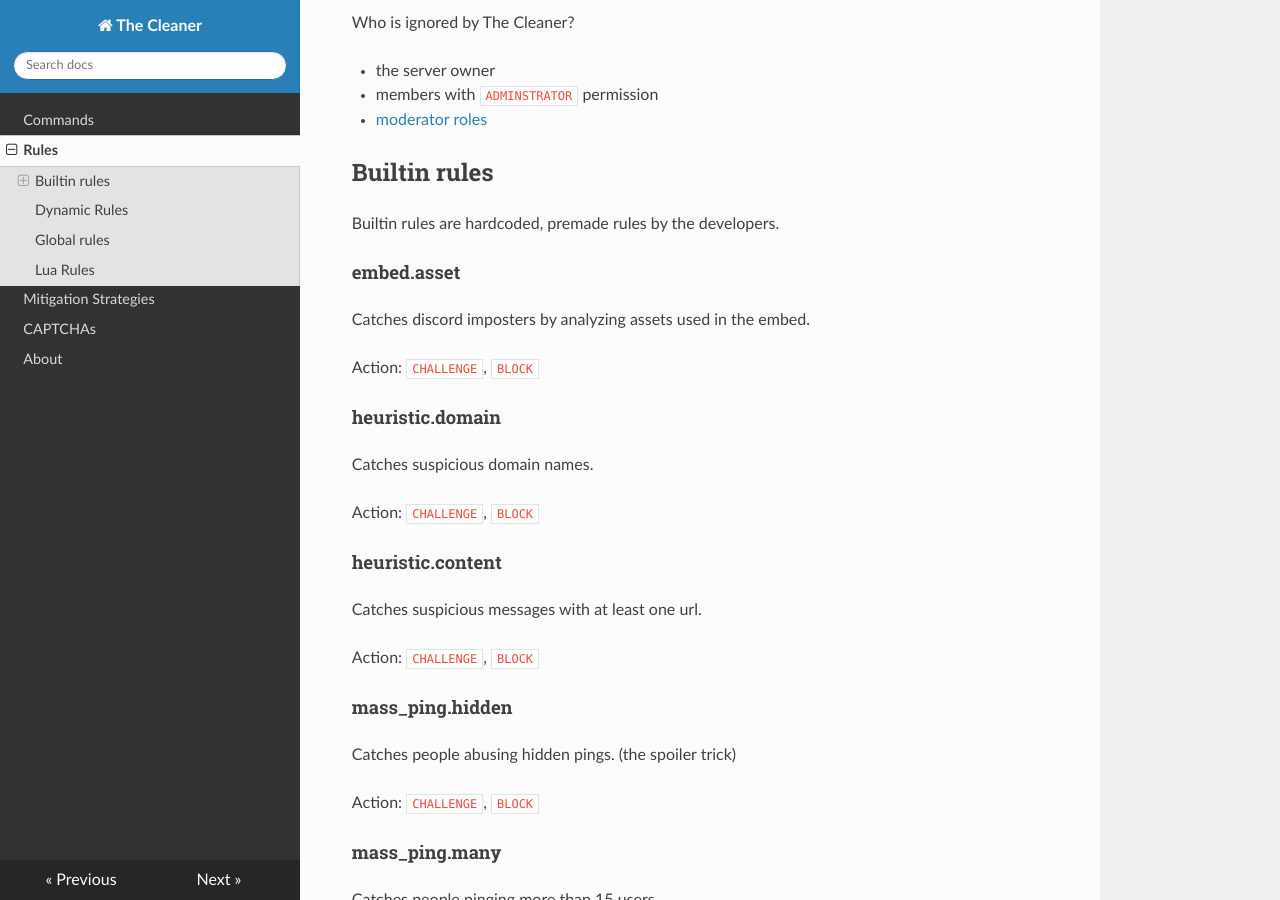
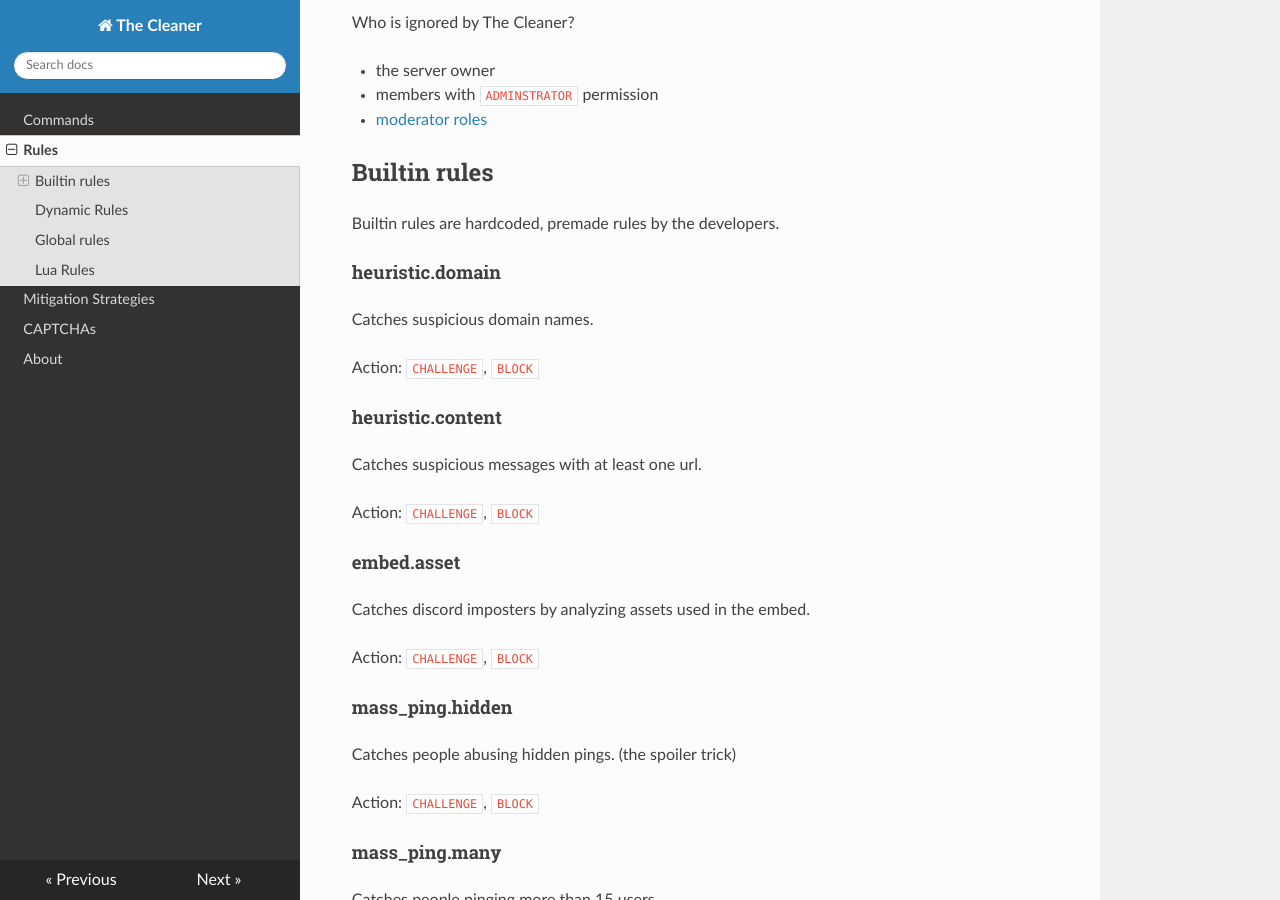
Before and after one commit to cleaner-bot/website, an MkDocs documentation site: the page built from docs/rules.md, in a window 1280 px wide and 900 px high, scrolled down 365 px. Built offline with MkDocs 1.6.1, drawn with Linux system fonts in a browser that asks for light colours; nearby versions of some CDN libraries; part of the change alters nothing that is shown.

```diff
--- a/docs/rules.md
+++ b/docs/rules.md
@@ -22,12 +22,6 @@ Who is ignored by The Cleaner?
 
 Builtin rules are hardcoded, premade rules by the developers.
 
-#### embed.asset
-
-Catches discord imposters by analyzing assets used in the embed.
-
-Action: `CHALLENGE`, `BLOCK`
-
 
 #### heuristic.domain
 
@@ -39,6 +33,13 @@ Action: `CHALLENGE`, `BLOCK`
 #### heuristic.content
 
 Catches suspicious messages with at least one url.
+
+Action: `CHALLENGE`, `BLOCK`
+
+
+#### embed.asset
+
+Catches discord imposters by analyzing assets used in the embed.
 
 Action: `CHALLENGE`, `BLOCK`
 
```
